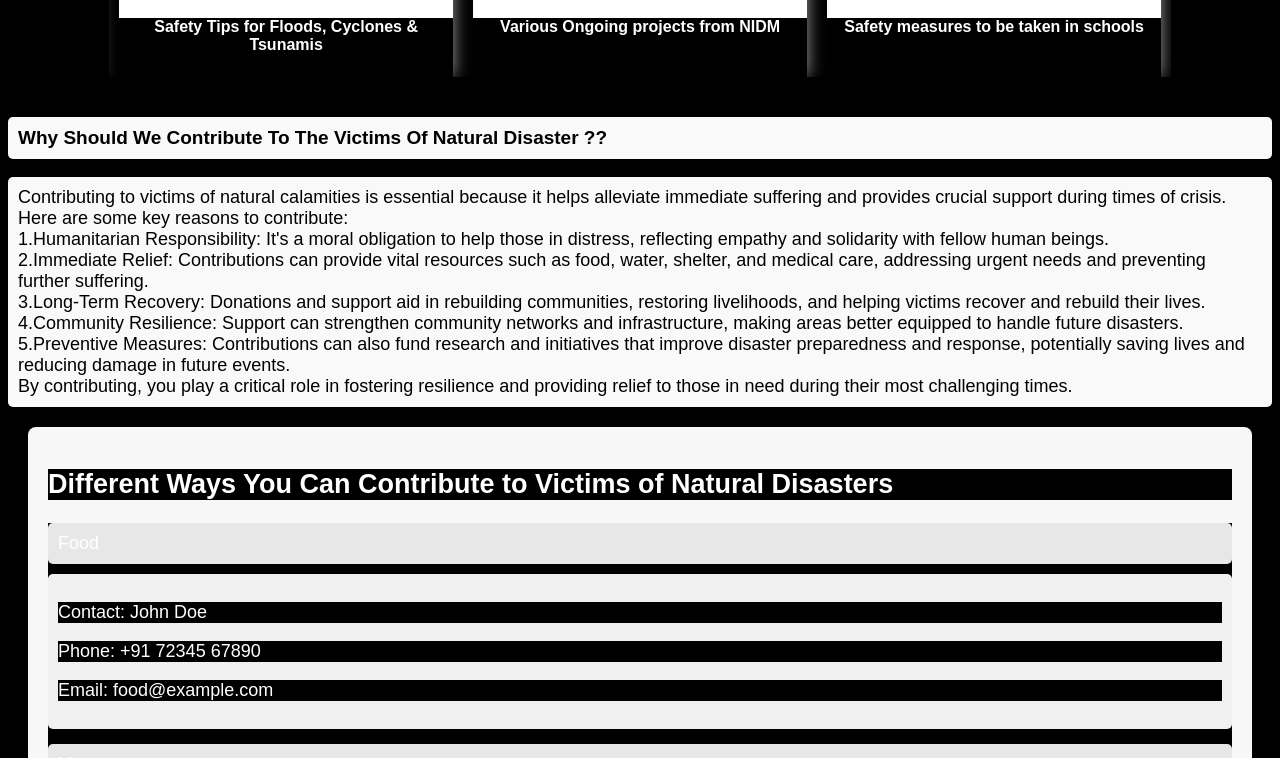
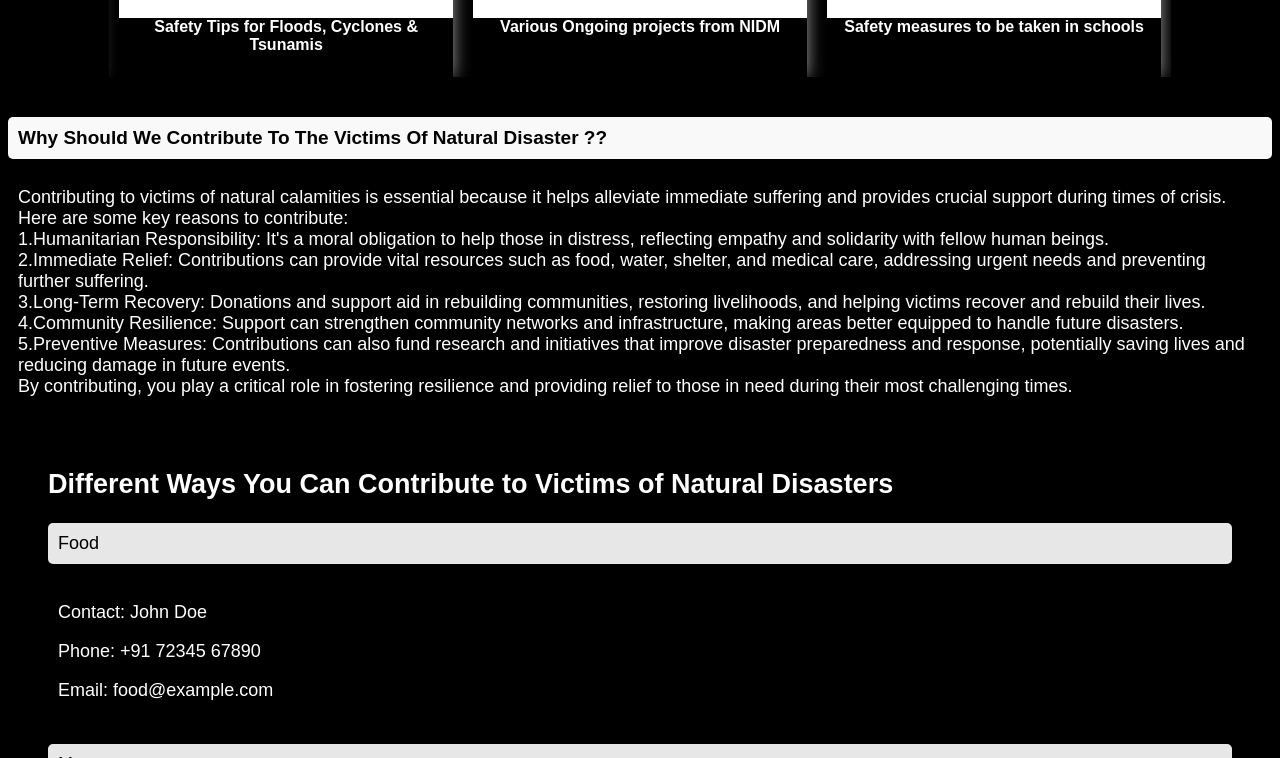
Before and after one commit to SreeRathnaIeji/Natural-Disaster-contri-and-artic, a plain HTML site: page index.html in a window 1280 px wide. Both pictures are taken after a click on the item "Food". Shown: the part 360-1118 px from the top of the page. Drawn offline with nearby package versions, Linux system fonts and the light colour scheme.

Commit message:
final change hopefully.css

```diff
--- a/styles.css
+++ b/styles.css
@@ -112,24 +112,24 @@ a{
     font-size: 18px;
     margin-bottom: 10px;
     padding: 10px;
-    background-color: #f9f9f9;
+
     border-radius: 5px;
-    color: black;
+    color: white;
 }
 
 .contribution-section {
     margin: 20px;
     padding: 20px;
-    background-color: #f7f7f7;
+
     border-radius: 8px;
-    color: #333;
+    color: white;
     font-size: 18px;
     margin-bottom: 15px;
 }
 
 
 .contribution-list {
-    background-color: black;
+
     list-style-type: none;
     padding: 0;
 }
@@ -139,6 +139,7 @@ a{
     font-size: 18px;
     margin-bottom: 10px;
     padding: 10px;
+    color: black;
     background-color: #e7e7e7;
     border-radius: 5px;
     cursor: pointer;
@@ -148,6 +149,6 @@ a{
     display: none;
     margin-bottom: 15px;
     padding: 10px;
-    background-color: #f0f0f0;
+    color: #e7e7e7;
     border-radius: 5px;
 }
```
